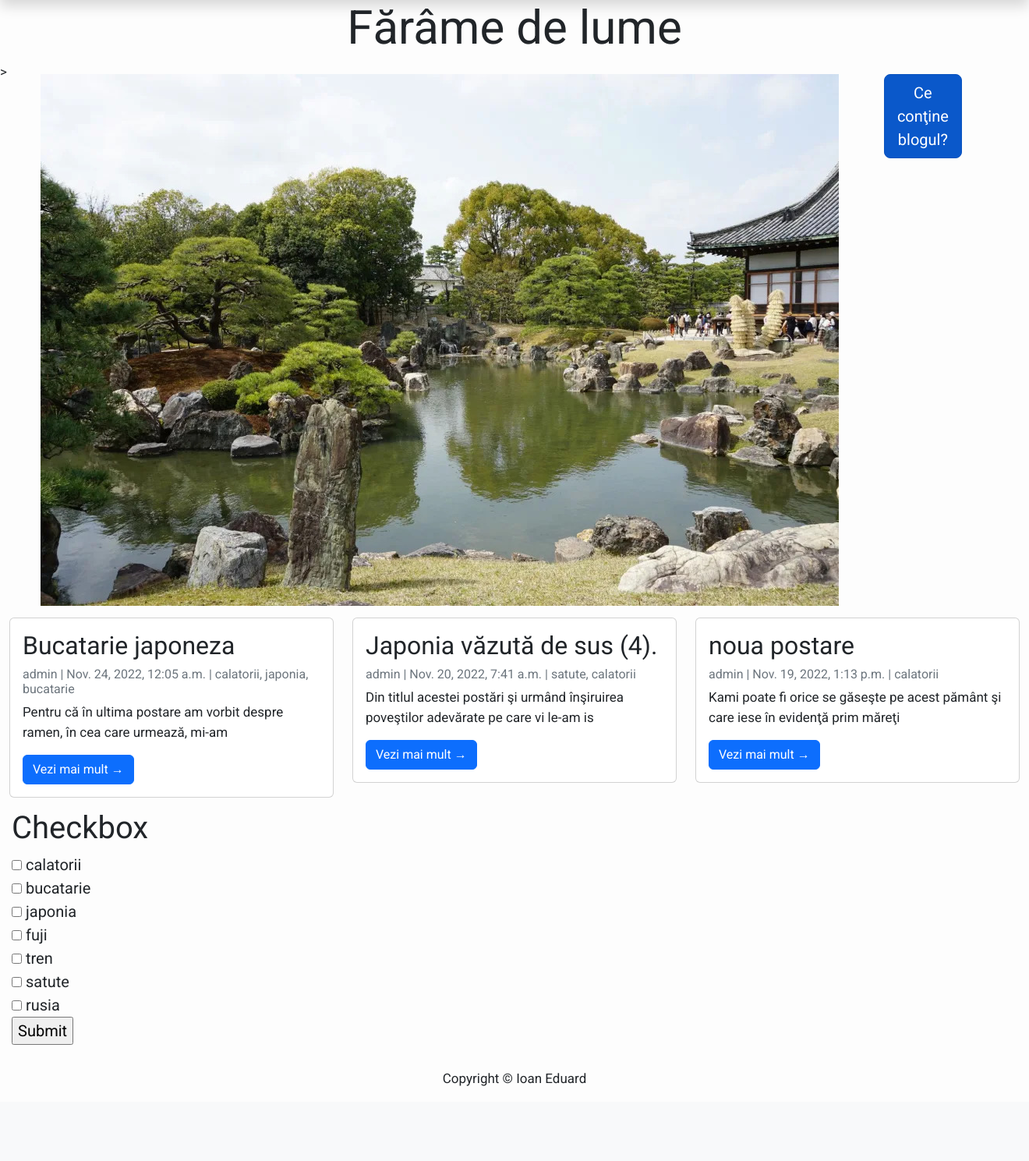
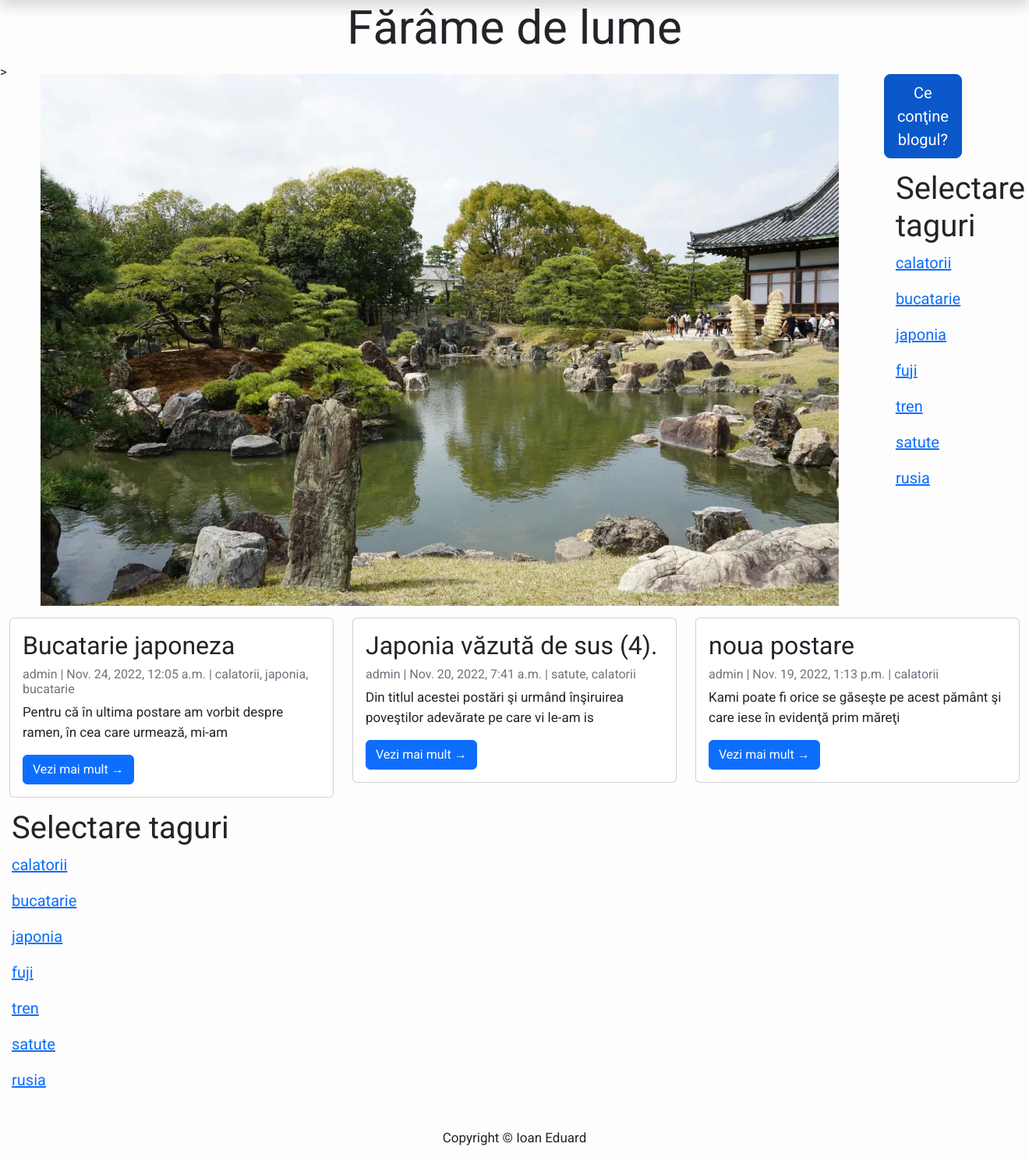
Before and after one commit to eduardioan/Eduard-s-blog, a Django app: page / in a window 1320 px wide. Shown: the part 58-1547 px from the top of the page at 78% size. Before the commit the page ends 1471 px from the top, so only its background shows below. Run offline with Django 4.2, Linux system fonts and the light colour scheme; data comes from the database, SQL or seed files in the repository; some libraries are stand-ins or nearby versions.

Commit message:
added links for tags

```diff
--- a/Blog/views.py
+++ b/Blog/views.py
@@ -77,15 +77,9 @@ class PostListTag(generic.ListView):
     template_name = 'tag_select_list.html'
 
     def get_queryset(self):  # new
-        req = self.request
-        tag = ""
-        if "tag-select-check" in req.path:
-            tags = req.GET
-            elements = dict(tags)
-            var = 5
-        else:
-            tag = str(self.request.path).strip().split("/")
-            tag = tag[len(tag)-1]
+
+        tag = str(self.request.path).strip().split("/")
+        tag = tag[len(tag)-1]
 
         items = Post.objects.all()
         buffer = []
@@ -93,7 +87,3 @@ class PostListTag(generic.ListView):
             if tag in item.tags:
                 buffer.append(item.title)
         return Post.objects.filter(title__in=buffer)
-
-# class DespreMine(generic.ListView):
-#     model = Post
-#     template_name = 'despre_mine.html'
--- a/templates/index.html
+++ b/templates/index.html
@@ -21,6 +21,19 @@
                     {#                        <a href="{% url 'post_detail' post.slug %}"> {{ post.title }}</a>#}
                     {#                    {% endfor %}#}
 
+                </div>
+                <div class=flex-container>
+                    <div>
+                        <h1>Selectare taguri</h1>
+
+                        <form action="{% url 'tag_select_list_check' %}">
+                            {% for item in post_list|extract_unique_tags_from_post %}
+                                <a href="{% url "tag_select_list" tag=item %}"> {{ item }}</a></p>
+                            {% endfor %}
+
+                        </form>
+
+                    </div>
                 </div>
             </div>
         </div>
@@ -52,18 +65,20 @@
 
     <div class=flex-container>
         <div>
-            <h1>Checkbox</h1>
+            <h1>Selectare taguri</h1>
 
             <form action="{% url 'tag_select_list_check' %}">
                 {% for item in post_list|extract_unique_tags_from_post %}
-                    <input type="checkbox" id="ckb" name="tag" value={{ item }}>
-                    <label for="ckb">{{ item }}</label><br>
+                    {#                    <input type="checkbox" id="ckb" name="tag" value={{ item }}>#}
+                    {#                    <label for="ckb">  <a href="{% url "tag_select_list" tag=item %}"> {{ item }}</a></label><br>#}
+                    <a href="{% url "tag_select_list" tag=item %}"> {{ item }}</a></p>
                 {% endfor %}
-{#                <input type="checkbox" id="vehicle2" name="vehicle2" value="Car">#}
-{#                <label for="vehicle2"> I have a car</label><br>#}
-{#                <input type="checkbox" id="vehicle3" name="vehicle3" value="Boat">#}
-{#                <label for="vehicle3"> I have a boat</label><br><br>#}
-                <input type="submit" value="Submit">
+
+                {#                <input type="checkbox" id="vehicle2" name="vehicle2" value="Car">#}
+                {#                <label for="vehicle2"> I have a car</label><br>#}
+                {#                <input type="checkbox" id="vehicle3" name="vehicle3" value="Boat">#}
+                {#                <label for="vehicle3"> I have a boat</label><br><br>#}
+                {#                <input type="submit" value="Submit">#}
             </form>
 
         </div>
```
